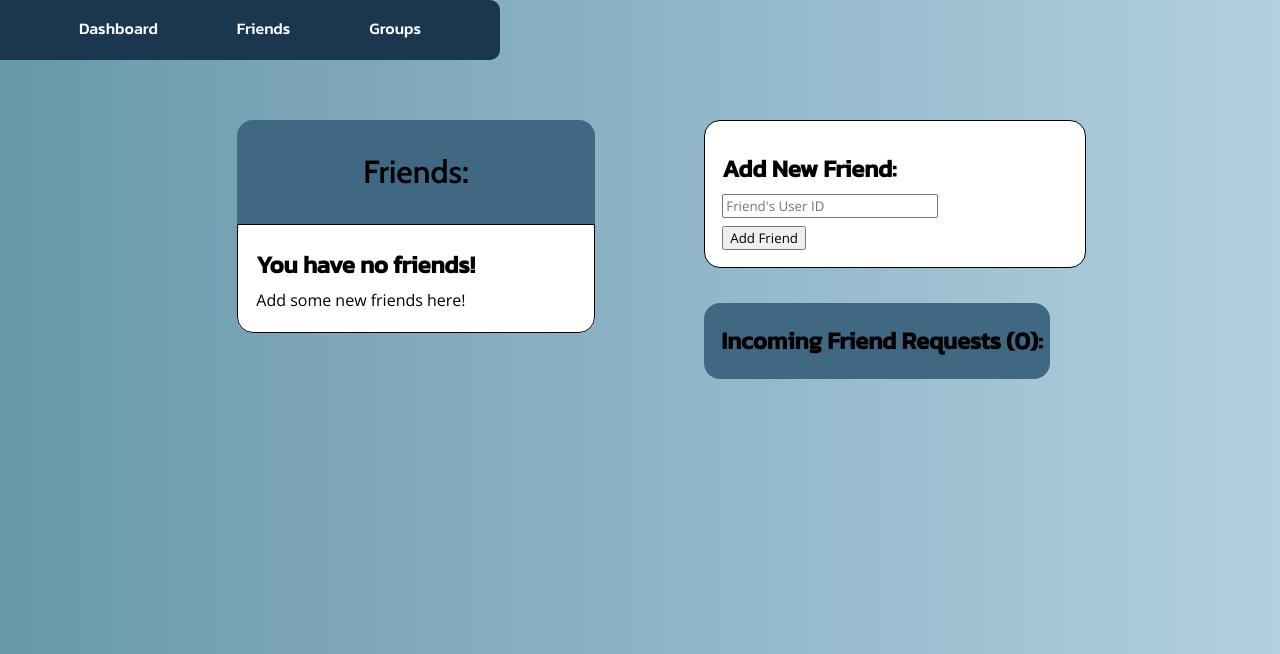
After one commit to James-W84/ScheduleShare, a Node server app: page /friends in a window 1280 px wide. The commit adds this page. Shown: the top 654 px of the page. Run offline with Node 20, Linux system fonts and the light colour scheme; the visitor is signed in with stand-in values (Sample User, id 1); some libraries are stand-ins or nearby versions.

Commit message:
add friend functionality

```diff
--- a/app.js
+++ b/app.js
@@ -75,7 +75,7 @@ passport.use(
     {
       clientID: process.env.GOOGLE_CLIENT_ID,
       clientSecret: process.env.GOOGLE_CLIENT_SECRET,
-      callbackURL: process.env.CALLBACK_URL
+      callbackURL: process.env.CALLBACK_URL,
     },
     function (accessToken, refreshToken, profile, cb) {
       User.findOrCreate(
@@ -137,7 +137,7 @@ app.get("/dashboard", function (req, res) {
     generateColors(numClasses, colors);
     res.render("schedule", { user: req.user, colors: colors });
   } else {
-    res.redirect("/");
+    res.redirect("/auth/google");
   }
 });
 
@@ -241,3 +241,75 @@ app.get("/logout", function (req, res) {
   req.logout();
   res.render("logout");
 });
+
+app.get("/friends", function (req, res) {
+  if (req.isAuthenticated()) {
+    const friendArr = req.user.friends;
+    let requests = [];
+    let friends = [];
+    friendArr.forEach((element) => {
+      if (element.status === "request-from") {
+        requests.push(element);
+      } else if (element.status === "friend") {
+        friends.push(element);
+      }
+    });
+    res.render("friends", {
+      user: req.user,
+      friendRequests: requests,
+      friends: friends,
+    });
+  } else {
+    res.redirect("/auth/google");
+  }
+});
+
+app.post("/add-friend", function (req, res) {
+  User.findOne({ username: req.body.friendId }, function (err, user) {
+    if (err) {
+      console.log(err);
+      res.redirect("/friends");
+    } else {
+      let request = {
+        name: req.user.name,
+        username: req.user.username,
+        status: "request-from",
+      };
+      let status = {
+        name: user.name,
+        username: user.username,
+        status: "request-to",
+      };
+      User.updateOne(user, { $push: { friends: request } }).catch((err) =>
+        console.log(err)
+      );
+      User.updateOne(
+        { username: req.user.username },
+        { $push: { friends: status } }
+      ).catch((err) => console.log(err));
+      res.redirect("/friends");
+    }
+  });
+});
+
+app.post("/accept", function (req, res) {
+    User.update(
+      {username: req.user.username, "friends.username": req.body.reqId },
+      {$set: {'friends.$.status': "friend"}}, function (err) {
+        console.log(err);
+      });
+    User.update(
+      {username: req.body.reqId, "friends.username": req.user.username},
+      {$set: {'friends.$.status': "friend"}}, function (err) {
+        console.log("dab");
+      }
+    );
+  res.redirect("/friends");
+});
+
+app.post("/decline", function (req, res) {
+  User.updateOne({username: req.user.username}, {$push: {friends: {username: req.body.reqId}}})
+    .catch((err) => console.log(err));
+  User.updateOne({username: req.body.reqId}, {$push: {friends: {username: req.user.username}}})
+    .catch((err) => console.log(err));
+})
--- a/public/css/styles.css
+++ b/public/css/styles.css
@@ -28,7 +28,7 @@ a {
 }
 
 a:hover {
-    text-decoration: underline;
+    color:gray
 }
 
 /* Responsivity */
@@ -100,6 +100,7 @@ a:hover {
 }
 
 #mockup-img {
+    border: 1px solid black;
     max-width: 80%;
 }
 
@@ -165,12 +166,11 @@ button {
 
 .full-page {
     align-items: center;
-    background-size: 1440px;
     background-image: linear-gradient(to right, #6998AB, #B1D0E0);
+    background-repeat:repeat-y;
+    background-size: 100vw;
+    height: 120vh;
     overflow: scroll;
-    background-repeat:repeat-y;
-    width: 1440px;
-    height: 100vh;
 }
 
 .signout-button {
@@ -225,11 +225,18 @@ button {
 
 .schedule-setwidth {
     width: 1200px;
-
 }
 
 .schedule-header h1 {
     margin: 5px;
+}
+
+.schedule-header p {
+    bottom: -50px;
+    display: inline-block;
+    left: 0;
+    margin: 0;
+    position: absolute;
 }
 
 .schedule-header button {
@@ -320,9 +327,9 @@ thead th {
 }
 
 .delete {
-    color: red;
     border: 1px solid black;
     border-radius: 4px;
+    color: red;
 }
 
 .fullscreen {
@@ -384,3 +391,130 @@ thead th {
 .days {
     text-transform: capitalize;
 }
+
+/* Friends Page */
+
+.friends-page {
+    align-items: flex-start;
+    display: flex;
+    height: fit-content;
+    justify-content: right;
+    padding-top: 120px;
+}
+
+.add-friend {
+    text-align: left;
+}
+
+.friend-header {
+    background-color: #406882;
+    border-top-left-radius: 16px;
+    border-top-right-radius: 16px;
+    margin: 0 auto;
+    padding: 1%;
+    width: 60%;
+}
+
+.friends-list {
+    background-color: white;
+    border-bottom-left-radius: 16px;
+    border-bottom-right-radius: 16px;
+    line-height: 0.7rem;
+    margin: 0 auto;
+    text-align: left;
+    width: 62%;
+}
+
+.friend-entry:last-child, .request:last-child {
+    border-bottom-left-radius: 16px;
+    border-bottom-right-radius: 16px;
+}
+
+.friend-entry {
+    border: 1px solid black;
+    padding: 3% 5%;
+}
+
+.friend-entry .a:hover {
+    color: darkgray;
+}
+
+.friend-form, .friend-requests {
+    border-radius: 16px;
+    margin-bottom: 6%;
+    width: 60%;
+}
+
+.friend-form {
+    background-color: white;
+    padding: 3%;
+    padding-top: 1%;
+    border: 1px solid black;
+}
+
+.friend-form h3 {
+    margin-bottom: 0;
+}
+
+.friend-form input {
+    font-family: 'Open Sans', sans-serif;
+    margin: 8px 0;
+    width: 60%;
+}
+
+.friend-form button {
+    font-family: 'Open Sans', sans-serif;
+}
+
+input::-webkit-outer-spin-button,
+input::-webkit-inner-spin-button {
+  -webkit-appearance: none;
+  margin: 0;
+}
+
+input[type=number] {
+  -moz-appearance: textfield;
+}
+
+.request {
+    border: 1px solid black;
+    background-color: white;
+}
+
+.friend-requests h3 {
+    padding-left: 5%;
+}
+
+.friend-requests p {
+    padding: 0 0 0.6em 5%;
+    margin-top: -0.7em;
+}
+
+#req-title {
+    padding-top: 6%;
+    padding-bottom: 6%;
+}
+
+.friend-requests {
+    background-color: #406882;
+}
+
+.friend-requests form {
+    display: inline-block;
+    margin: 0.2em -1% 1.1em 5%;
+}
+
+#accept-btn {
+    color: green;
+    border-color: green;
+}
+
+#decline-btn {
+    color: red;
+    border-color: red;
+}
+
+.friend-requests button {
+    border-radius: 6px;
+    padding: 3px 9px;
+}
--- /dev/null
+++ b/views/friends.ejs
@@ -0,0 +1,62 @@
+<%- include('partials/header') %>
+
+    <body class="full-page friends-page">
+        <div class="schedule-menubar menubar">
+            <a class="menu-item" href="/dashboard">Dashboard</a>
+            <a class="menu-item" href="/friends">Friends</a>
+            <a class="menu-item">Groups</a>
+        </div>
+        <div class="flex-6">
+            <div class="friend-header">
+                <h2>Friends:</h2>
+            </div>
+            <%if (friends.length===0) {%>
+                <div class="friends-list">
+                    <div class="friend-entry">
+                        <a>
+                            <h3>You have no friends!</h3>
+                        </a>
+                        <p> Add some new friends here!</p>
+                    </div>
+                </div>
+                <%} else {%>
+                    <%friends.forEach((element)=> {%>
+                        <div class="friends-list">
+                            <div class="friend-entry">
+                                <a><h3><%=element.name%></h3></a>
+                                <p>User ID: <%=element.username%></p>
+                            </div>
+                        </div>
+                     <%})}%>
+        </div>
+        <div class="flex-6 add-friend">
+            <div class="friend-form">
+                <h3>Add New Friend:</h3>
+                <form action="/add-friend" method="post">
+                    <input type="number" name="friendId" placeholder="Friend's User ID" required><br>
+                    <button type="submit">Add Friend</button>
+                </form>
+            </div>
+            <div class="friend-requests">
+                <h3 id="req-title">Incoming Friend Requests (<%=friendRequests.length%>):</h3>
+                    <%friendRequests.forEach((element)=>{%>
+                        <div class="request">
+                            <h3><%=element.name%></h3>
+                            <p>User ID: <%=element.username%></p>
+                            <form method="post" action="/accept">
+                                <input type="text" class="hidden" name="reqId" value=<%=element.username%>>
+                                <button type="submit" id="accept-btn">Accept</button>
+                            </form>
+                            <form method="post" action="/decline"></formmethod>
+                                <input type="text" class="hidden" name="reqId" value=<%=element.username%>>
+                                <button type="submit" id="decline-btn">Decline</button>
+                            </form>
+                        </div>
+                    <%});%>
+            </div>
+        </div>
+
+        <script>
+
+        </script>
+        <%- include('partials/footer') %>
--- a/views/home.ejs
+++ b/views/home.ejs
@@ -18,7 +18,7 @@
         </div>
         <img src="/images/logo.jpeg" alt="ScheduleShare Logo" class="large-logo-home logo">
         <img src="/images/logo-small.jpeg" alt="ScheduleShare Logo" class="small-logo-home logo">
-        <div class="container header-section">
+        <div class="container">
             <div class="flex-6" id="landing-intro">
                 <h1>Welcome to ScheduleShare!</h1>
                 <h2>Share your class schedule with friends and peers in a fun and convenient manner.</h2>
--- a/views/schedule.ejs
+++ b/views/schedule.ejs
@@ -2,8 +2,8 @@
 
     <body class="full-page">
         <div class="schedule-menubar menubar">
-            <a class="menu-item">Profile</a>
-            <a class="menu-item">Friends</a>
+            <a class="menu-item" href="/dashboard">Dashboard</a>
+            <a class="menu-item" href="/friends">Friends</a>
             <a class="menu-item">Groups</a>
         </div>
         <a href="/logout" class="signout-button"><i class="fas fa-sign-out-alt"></i></a>
@@ -11,6 +11,7 @@
             <h1>
                 <%=user.name%>'s Schedule
             </h1>
+            <p>User ID: <%=user.username%></p>
             <button class="add-course-btn">+</button>
         </div>
         <div class="schedule schedule-setwidth">
```
Also changed, not shown: public/images/mockup.png.
